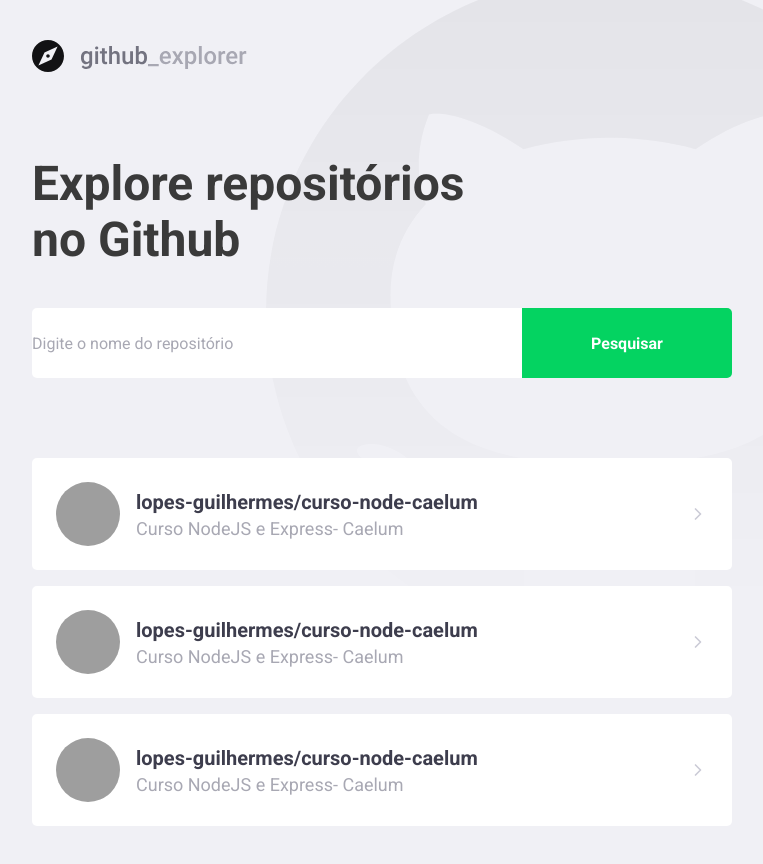
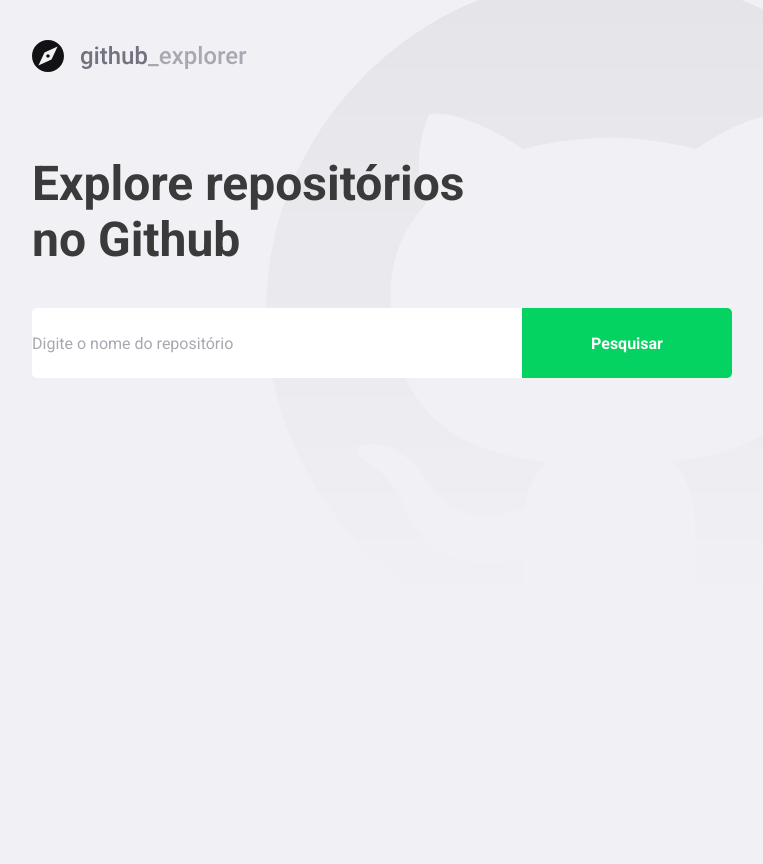
Before and after one commit to lopes-guilhermes/github-explorer, a React (Create React App) app: page / in a window 1280 px wide. Shown: the whole page, without its empty margins (148-911 px from the left). After the commit the page ends 800 px from the top, so only its background shows below. Built offline with nearby package versions, Linux system fonts and the light colour scheme; grey boxes are pictures that could not be loaded.

Commit message:
api github list repositories

```diff
--- a/package.json
+++ b/package.json
@@ -10,6 +10,7 @@
     "@types/node": "^12.0.0",
     "@types/react": "^17.0.0",
     "@types/react-dom": "^17.0.0",
+    "axios": "^0.21.1",
     "polished": "^4.1.2",
     "react": "^17.0.2",
     "react-dom": "^17.0.2",
--- a/src/pages/Dashboard/index.tsx
+++ b/src/pages/Dashboard/index.tsx
@@ -1,55 +1,63 @@
-import React from 'react';
+import React, { FormEvent, useState } from 'react';
 import { FiChevronRight } from 'react-icons/fi';
 
+import api from '../../services/api';
 import logoImg from '../../assets/logo.svg';
-
 import { Title, Form, Repositories } from './styles';
 
+interface Repository {
+  full_name: string;
+  description: string;
+  owner: {
+    login: string;
+    avatar_url: string;
+  };
+}
+
 const Dashboard: React.FC = () => {
+  const [newRepo, setNewRepo] = useState('');
+  const [repositories, setRepositories] = useState<Repository[]>([]);
+
+  async function handleAddRepository(
+    event: FormEvent<HTMLFormElement>,
+  ): Promise<void> {
+    event.preventDefault();
+    const response = await api.get<Repository>(`repos/${newRepo}`);
+
+    const repository = response.data;
+
+    setRepositories([...repositories, repository]);
+    setNewRepo('');
+  }
+
   return (
     <>
       <img src={logoImg} alt="Github Explorer" />
       <Title>Explore repositórios no Github</Title>
 
-      <Form>
-        <input placeholder="Digite o nome do repositório" />
+      <Form onSubmit={handleAddRepository}>
+        <input
+          value={newRepo}
+          onChange={e => setNewRepo(e.target.value)}
+          placeholder="Digite o nome do repositório"
+        />
         <button type="submit">Pesquisar</button>
       </Form>
 
       <Repositories>
-        <a href="teste">
+        {repositories.map(repository => (
+          <a key={repository.full_name} href={repository.full_name}>
             <img
-            src="https://avatars.githubusercontent.com/u/15221610?v=4"
-            alt="Guilherme Lopes"
+              src={repository.owner.avatar_url}
+              alt={repository.owner.login}
             />
             <div>
-            <strong>lopes-guilhermes/curso-node-caelum</strong>
-            <p>Curso NodeJS e Express- Caelum</p>
+              <strong>{repository.full_name}</strong>
+              <p>{repository.description}</p>
             </div>
             <FiChevronRight size={20} />
           </a>
-        <a href="teste">
-          <img
-            src="https://avatars.githubusercontent.com/u/15221610?v=4"
-            alt="Guilherme Lopes"
-          />
-          <div>
-            <strong>lopes-guilhermes/curso-node-caelum</strong>
-            <p>Curso NodeJS e Express- Caelum</p>
-          </div>
-          <FiChevronRight size={20} />
-        </a>
-        <a href="teste">
-          <img
-            src="https://avatars.githubusercontent.com/u/15221610?v=4"
-            alt="Guilherme Lopes"
-          />
-          <div>
-            <strong>lopes-guilhermes/curso-node-caelum</strong>
-            <p>Curso NodeJS e Express- Caelum</p>
-          </div>
-          <FiChevronRight size={20} />
-        </a>
+        ))}
       </Repositories>
     </>
   );
--- a/src/pages/Dashboard/styles.ts
+++ b/src/pages/Dashboard/styles.ts
@@ -73,7 +73,8 @@
     }
 
     div {
-      margin-left: 16px;
+      margin: 0 16px;
+      flex: 1;
 
       strong {
         font-size: 20px;
--- /dev/null
+++ b/src/services/api.ts
@@ -0,0 +1,7 @@
+import axios from 'axios';
+
+const api = axios.create({
+  baseURL: 'https://api.github.com',
+});
+
+export default api;
```
Also changed, not shown: .eslintrc.json, 1 other file (tests, documents, lock files or other folders). Lines whose indentation alone changed are shown as unchanged.
